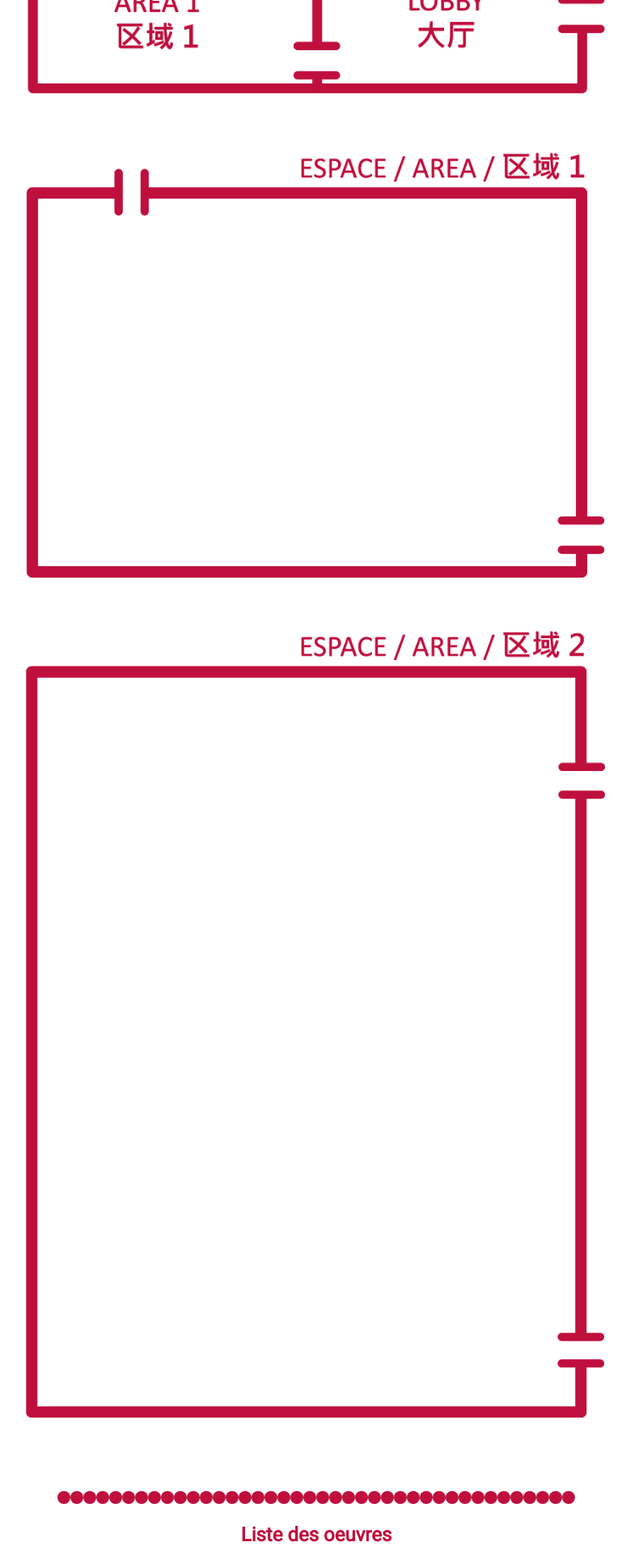
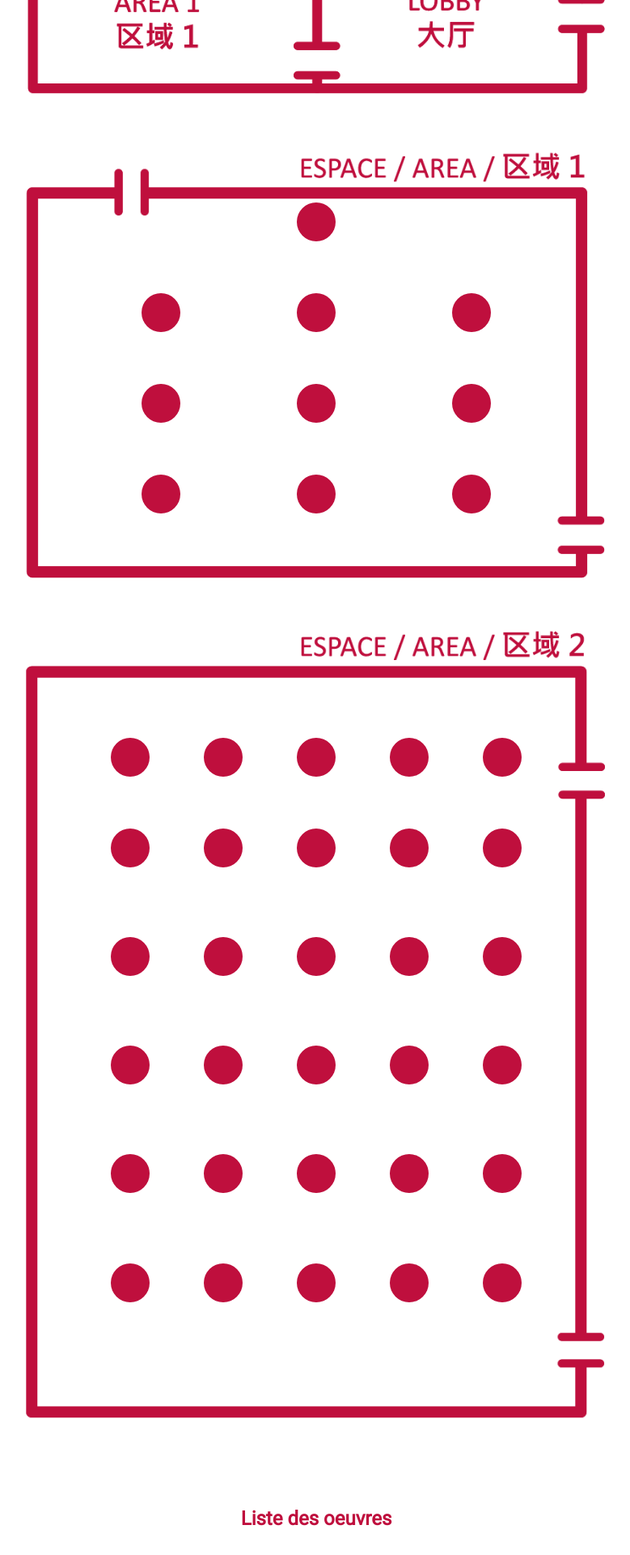
Before and after one commit to GuyomH/Fil-Rouge, a PHP site: page /visite-interactive.php in a window 1280 px wide. Shown: the part 844-2764 px from the top of the page at 81% size, without its empty margins (249-1028 px from the left). Run offline with PHP 8.4, Linux system fonts and the light colour scheme; data comes from the database, SQL or seed files in the repository; some libraries are stand-ins or nearby versions.

Commit message:
Maj plan interactif

```diff
--- a/admin/css/print.css
+++ b/admin/css/print.css
@@ -1,7 +1,7 @@
 html, body
 {
-  width: 100%;
-  height: 100%;
+  width: 21cm;
+  height: auto;
   margin: 0;
   padding: 0;
   box-sizing: border-box;
--- a/admin/fiche-detail.php
+++ b/admin/fiche-detail.php
@@ -47,13 +47,13 @@ $qry = $db->query($sql);
 foreach ($qry as $val)
 {
   $url = urlEncode($baseUrl."fiche.php?id=".$val['id_oeuvre']);
-  $listing .= "\t\t\t\t<li><h3>{$val['num_emp']} : {$val['titre_oeuvre']}<h3>
+  $listing .= "\t\t\t\t<li><h3>{$val['num_emp']} : {$val['titre_oeuvre']}</h3>
   <img src=\"https://api.qrserver.com/v1/create-qr-code/?data={$url}&amp;format=svg\" alt=\"\" title=\"\" /></li>\r\n";
 }
 $listing .= "\t\t\t</ul>\r\n";
 $debut = frenchDate($val['debut_expo']);
 $fin = frenchDate($val['fin_expo']);
-$titre = "{$val['titre_expo']} <wbr><i>({$debut} - {$fin})<i>";
+$titre = "{$val['titre_expo']} <wbr><i>({$debut} - {$fin})</i>";
 ?>
 <?php require_once('inc/head.inc.php'); ?>
 
--- a/admin/inc/foot.inc.php
+++ b/admin/inc/foot.inc.php
@@ -3,5 +3,8 @@
     </div>
   <footer></footer>
 
+  <!-- JS -->
+  <script src="https://ajax.googleapis.com/ajax/libs/jquery/3.3.1/jquery.min.js"></script>
+  <script src="js/script.js"></script>
 </body>
 </html>
--- a/visiteurs/css/style.css
+++ b/visiteurs/css/style.css
@@ -53,7 +53,6 @@ audio {
   background-size: 30% auto;
   background-repeat: no-repeat;
   position: relative;
-
 }
 
 .container
@@ -148,6 +147,341 @@ header nav a:hover
 }
 /* HEADER FIN*/
 
+/* PLAN INTERACTIF */
+#map
+{
+  position: relative;
+}
+
+a.puce
+{
+  position: absolute;
+  margin: auto;
+  width: 6vmin;
+  height: 6vmin;
+}
+
+#e1-01
+{
+  top: 0%;
+  bottom: 10%;
+  left: 50%;
+  right: 0;
+}
+
+#e1-02
+{
+  top: 0;
+  bottom: 10%;
+  left: 0;
+  right: 0;
+}
+
+#e1-03
+{
+  top: 0;
+  bottom: 10%;
+  left: 0;
+  right: 50%;
+}
+
+#e1-04
+{
+  top: 0;
+  bottom: 20%;
+  left: 0;
+  right: 50%;
+}
+
+#e1-05
+{
+  top: 0;
+  bottom: 20%;
+  left: 0;
+  right: 0;
+}
+
+#e1-06
+{
+  top: 0;
+  bottom: 20%;
+  left: 50%;
+  right: 0;
+}
+
+#e1-07
+{
+  top: 0;
+  bottom: 30%;
+  left: 50%;
+  right: 0;
+}
+
+#e1-08
+{
+  top: 0;
+  bottom: 30%;
+  left: 0;
+  right: 0;
+}
+
+#e1-09
+{
+  top: 0;
+  bottom: 30%;
+  left: 0;
+  right: 50%;
+}
+
+#e1-10
+{
+  top: 0;
+  bottom: 40%;
+  left: 0;
+  right: 0;
+}
+
+#e2-01
+{
+  top: 77%;
+  bottom: 0;
+  left: 60%;
+  right: 0;
+}
+
+#e2-02
+{
+  top: 77%;
+  bottom: 0;
+  left: 30%;
+  right: 0;
+}
+
+#e2-03
+{
+  top: 77%;
+  bottom: 0;
+  left: 0;
+  right: 0;
+}
+
+#e2-04
+{
+  top: 77%;
+  bottom: 0;
+  left: 0;
+  right: 30%;
+}
+
+#e2-05
+{
+  top: 77%;
+  bottom: 0;
+  left: 0;
+  right: 60%;
+}
+
+#e2-06
+{
+  top: 65%;
+  bottom: 0;
+  left: 60%;
+  right: 0;
+}
+
+#e2-07
+{
+  top: 65%;
+  bottom: 0;
+  left: 30%;
+  right: 0;
+}
+
+#e2-08
+{
+  top: 65%;
+  bottom: 0;
+  left: 0;
+  right: 0;
+}
+
+#e2-09
+{
+  top: 65%;
+  bottom: 0;
+  left: 0;
+  right: 30%;
+}
+
+#e2-10
+{
+  top: 65%;
+  bottom: 0;
+  left: 0;
+  right: 60%;
+}
+
+#e2-11
+{
+  top: 53%;
+  bottom: 0;
+  left: 60%;
+  right: 0;
+}
+
+#e2-12
+{
+  top: 53%;
+  bottom: 0;
+  left: 30%;
+  right: 0;
+}
+
+#e2-13
+{
+  top: 53%;
+  bottom: 0;
+  left: 0;
+  right: 0;
+}
+
+#e2-14
+{
+  top: 53%;
+  bottom: 0;
+  left: 0;
+  right: 30%;
+}
+
+#e2-15
+{
+  top: 53%;
+  bottom: 0;
+  left: 0;
+  right: 60%;
+}
+
+#e2-16
+{
+  top: 41%;
+  bottom: 0;
+  left: 60%;
+  right: 0;
+}
+
+#e2-17
+{
+  top: 41%;
+  bottom: 0;
+  left: 30%;
+  right: 0;
+}
+
+#e2-18
+{
+  top: 41%;
+  bottom: 0;
+  left: 0;
+  right: 0;
+}
+
+#e2-19
+{
+  top: 41%;
+  bottom: 0;
+  left: 0;
+  right: 30%;
+}
+
+#e2-20
+{
+  top: 41%;
+  bottom: 0;
+  left: 0;
+  right: 60%;
+}
+
+#e2-21
+{
+  top: 29%;
+  bottom: 0;
+  left: 60%;
+  right: 0;
+}
+
+#e2-22
+{
+  top: 29%;
+  bottom: 0;
+  left: 30%;
+  right: 0;
+}
+
+#e2-23
+{
+  top: 29%;
+  bottom: 0;
+  left: 0;
+  right: 0;
+}
+
+#e2-24
+{
+  top: 29%;
+  bottom: 0;
+  left: 0;
+  right: 30%;
+}
+
+#e2-25
+{
+  top: 29%;
+  bottom: 0;
+  left: 0;
+  right: 60%;
+}
+
+#e2-26
+{
+  top: 19%;
+  bottom: 0;
+  left: 60%;
+  right: 0;
+}
+
+#e2-27
+{
+  top: 19%;
+  bottom: 0;
+  left: 30%;
+  right: 0;
+}
+
+#e2-28
+{
+  top: 19%;
+  bottom: 0;
+  left: 0;
+  right: 0;
+}
+
+#e2-29
+{
+  top: 19%;
+  bottom: 0;
+  left: 0;
+  right: 30%;
+}
+
+#e2-30
+{
+  top: 19%;
+  bottom: 0;
+  left: 0;
+  right: 60%;
+}
+/* PLAN INTERACTIF / FIN */
+
 /* MAIN */
 main, footer
 {
@@ -230,7 +564,6 @@ main li
 .fiche li {
   color: black;
 }
-
 /* MAIN / FIN */
 
 /* FOOTER */
--- a/visiteurs/inc/lang.inc.php
+++ b/visiteurs/inc/lang.inc.php
@@ -131,7 +131,8 @@ $sql_fr = [
   INNER JOIN oeuvres AS O ON C.id_oeuvre = O.id_oeuvre
   INNER JOIN artistes AS A ON O.id_art = A.id_art
   INNER JOIN collectifs AS COL ON A.id_col = COL.id_col
-  WHERE CURDATE() BETWEEN debut_expo AND fin_expo;",
+  WHERE CURDATE() BETWEEN debut_expo AND fin_expo
+  ORDER BY EMP.num_emp;",
 
   "fiche_detail"=>"SELECT O.id_oeuvre, A.id_art, COL.id_col, titre_oeuvre, descriptif_oeuvre, nom_art, prenom_art, bio_art, nom_col, info_col
   FROM oeuvres AS O
@@ -180,7 +181,8 @@ $sql_en = [
   INNER JOIN Oeuvres_trad AS OT ON O.id_oeuvre = OT.id_oeuvre
   INNER JOIN Langues AS L ON OT.id_langue = L.id_langue
   WHERE CURDATE() BETWEEN debut_expo AND fin_expo
-  AND (code_langue = 'en');",
+  AND (code_langue = 'en')
+  ORDER BY EMP.num_emp;",
 
   "fiche_detail"=>"SELECT O.id_oeuvre, titre_oeuvre_trad, descriptif_oeuvre_trad, nom_art, prenom_art, bio_art_trad, bio_art_trad, nom_col, info_col_trad, A.id_art, C.id_col
   FROM oeuvres AS O
@@ -239,7 +241,8 @@ $sql_zh = [
   INNER JOIN Oeuvres_trad AS OT ON O.id_oeuvre = OT.id_oeuvre
   INNER JOIN Langues AS L ON OT.id_langue = L.id_langue
   WHERE CURDATE() BETWEEN debut_expo AND fin_expo
-  AND (code_langue = 'zh');",
+  AND (code_langue = 'zh')
+  ORDER BY EMP.num_emp;",
 
   "fiche_detail"=>"SELECT O.id_oeuvre, titre_oeuvre_trad, descriptif_oeuvre_trad, nom_art, prenom_art, bio_art_trad, bio_art_trad, nom_col, info_col_trad, A.id_art, C.id_col
   FROM oeuvres AS O
--- a/visiteurs/visite-interactive.php
+++ b/visiteurs/visite-interactive.php
@@ -101,7 +101,7 @@ foreach($q2 as $val)
   $listOeuvre .= "\t\t</div>\r\n";
 
   //generation des puces
-  $listPuce .= "<a href='#emp{$empOeuvre}' title='{$empOeuvre}'><div class='puce'></div></a>";
+  $listPuce .= "\t\t\t<a href=\"#emp{$empOeuvre}\" title=\"{$empOeuvre}\" id=\"e{$empOeuvre}\" class=\"puce\"><div></div></a>\r\n";
 }
 
 if(empty($listOeuvre))
@@ -122,8 +122,10 @@ require_once('inc/head.inc.php');
       </div>
       <div class="container">
         <h2 id="plan"><?php echo $itf['plan_int']; ?></h2>
-        <img src="img/plan.png" alt="plan">
+        <div id="map">
+          <img src="img/plan.png" alt="plan">
 <?php echo $listPuce; ?>
+        </div>
       </div>
       <div class="container">
         <h2><?php echo $itf['liste_oeuvre']; ?></h2>
```
Also changed, not shown: admin/editer-collab.php (+18 -5 lines), admin/inc/func.inc.php (+19 -1 lines), admin/js/script.js (added, +16 -0 lines), admin/liste-collab.php (+15 -6 lines).
